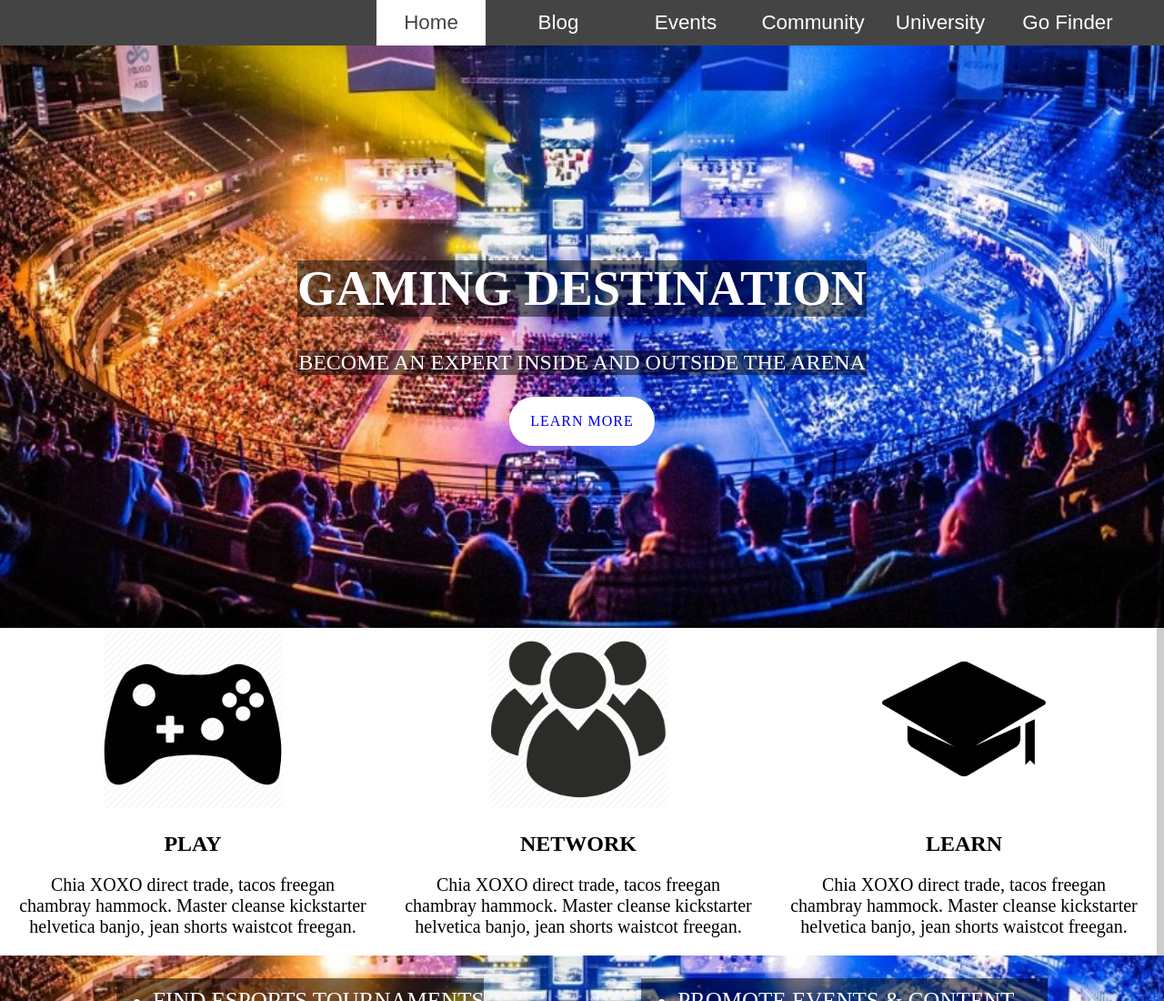
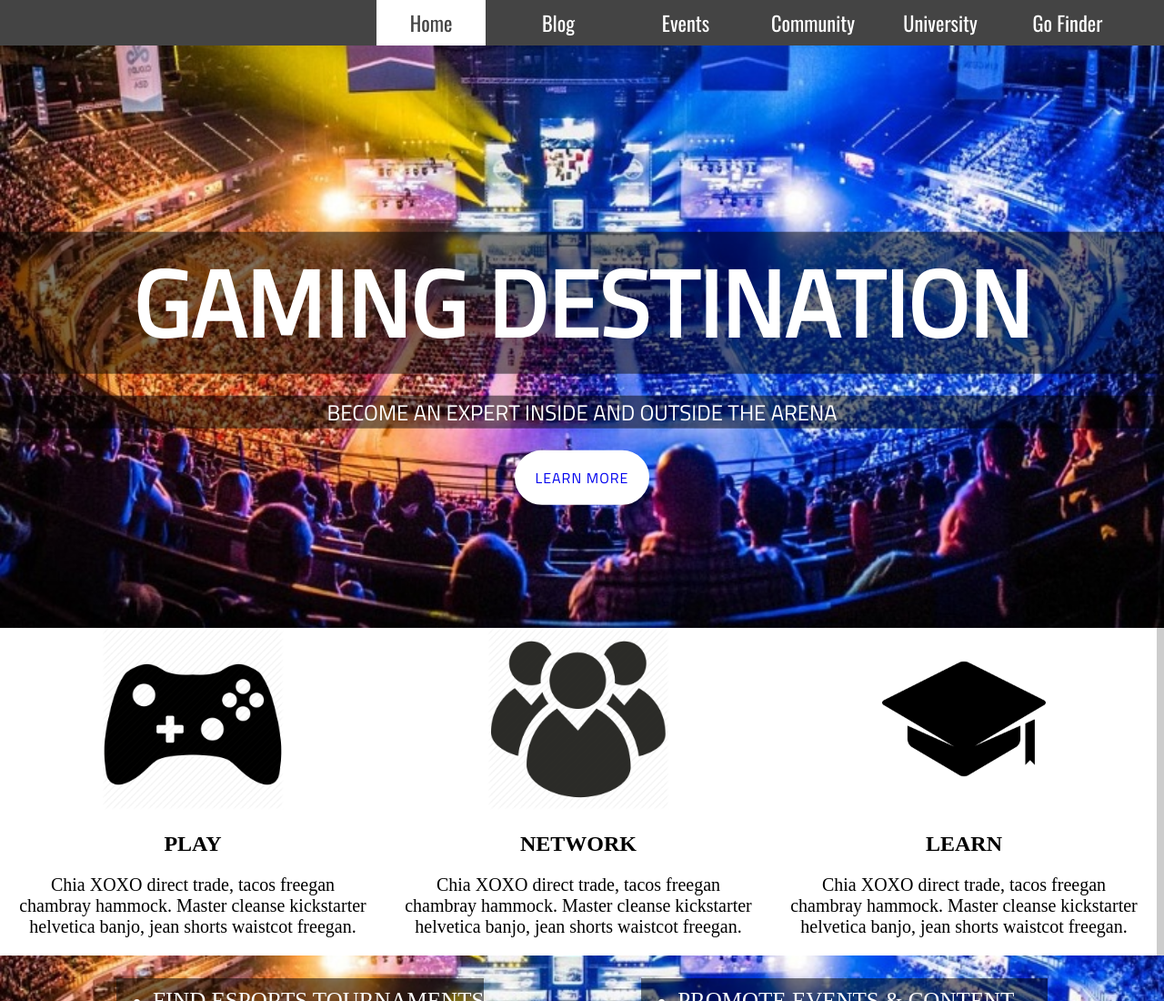
Before and after one commit to BradleyCollins/gogaming, a plain HTML site: page index.html in a window 1280 px wide. Shown: the top 1100 px of the page at 91% size. Drawn offline with nearby package versions, Linux system fonts and the light colour scheme; a script that the page names is missing.

Commit message:
Updated Font
Added new Google Web fonts for hero image/text

```diff
--- a/css/style.css
+++ b/css/style.css
@@ -53,17 +53,20 @@ body {
 }
 
 .hero-text {
+	font-family: 'Titillium Web', sans-serif;
 	text-align: center;
 	position: absolute;
 	top: 50%;
 	left: 50%;
 	transform: translate(-50%, -50%);
 	color: white;
+	width: 100%;
 }
 
 .hero-text h1 {
-	font-size: 3.4em;
+	font-size: 6.4em;
 	background:rgba(0,0,0,0.5);
+	margin-bottom: 0;
 }
 
 .hero-text p {
--- a/index.html
+++ b/index.html
@@ -9,6 +9,7 @@
   <meta name="author" content="SitePoint">
 
   <link rel="stylesheet" href="css/style.css">
+  <link href="https://fonts.googleapis.com/css?family=Oswald|Titillium+Web" rel="stylesheet">
 
   <!--[if lt IE 9]>
     <script src="https://cdnjs.cloudflare.com/ajax/libs/html5shiv/3.7.3/html5shiv.js"></script>
```
